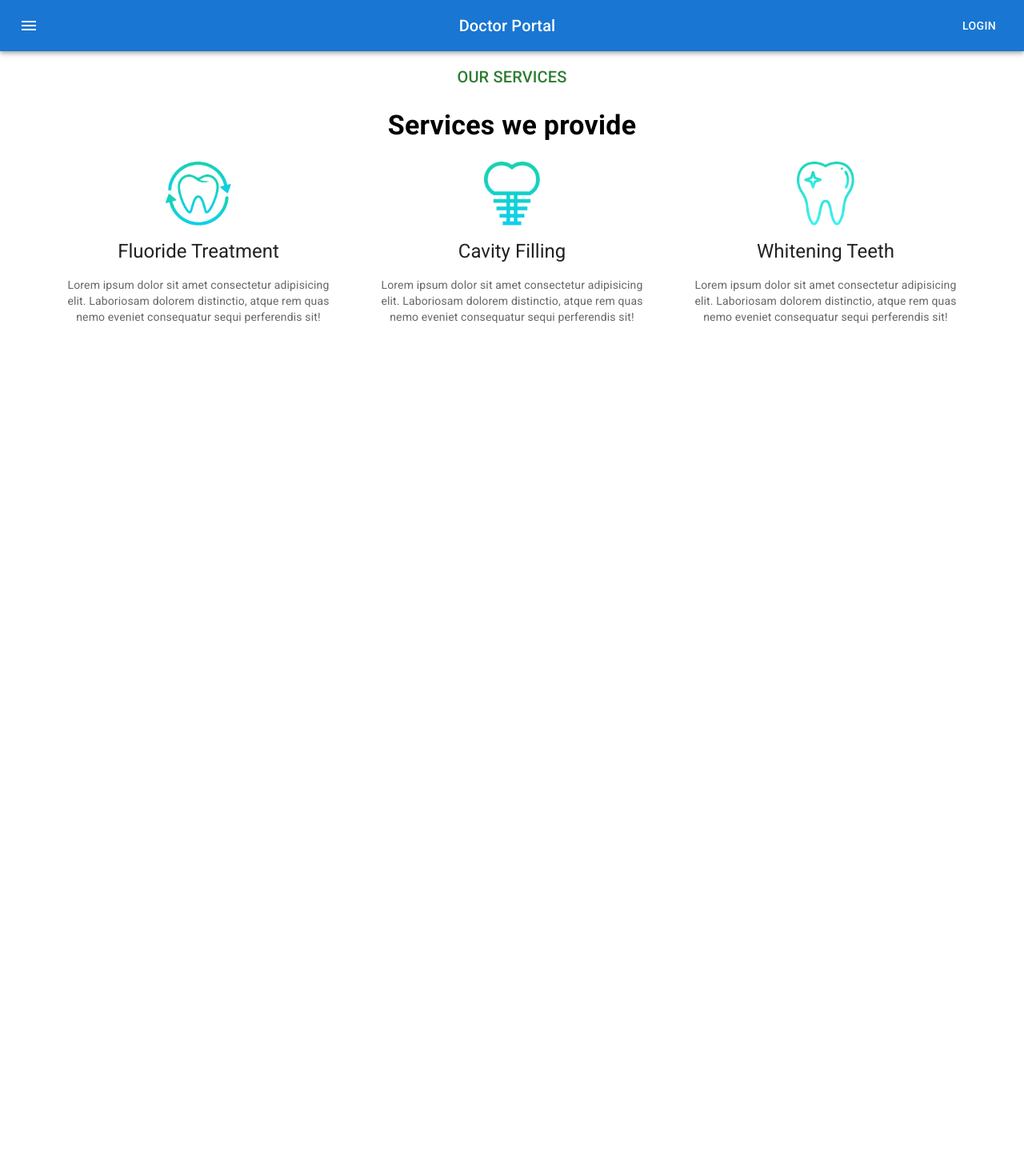
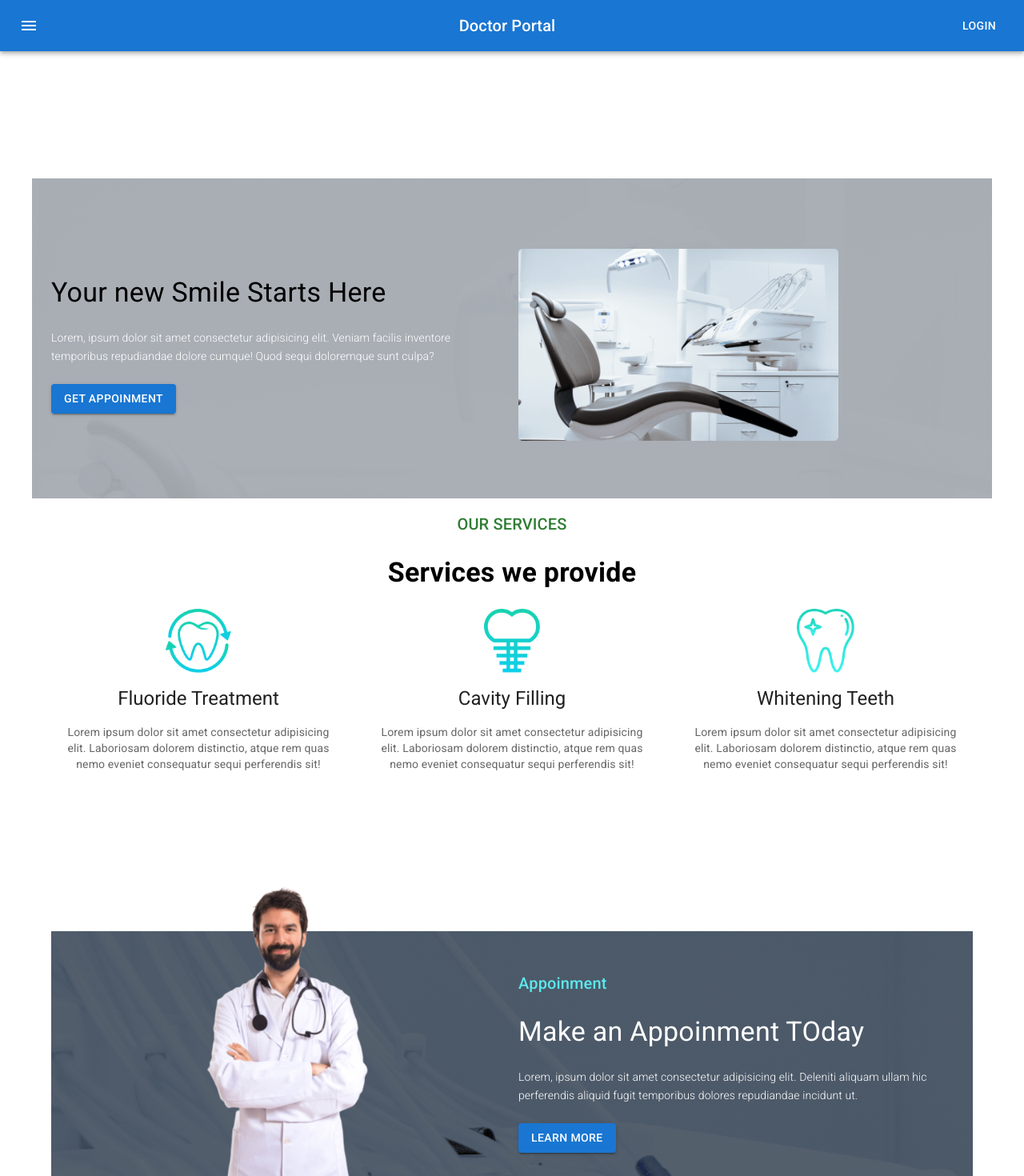
Before and after one commit to rkhademul8/doctor-portal-client, a React (Create React App) app: page / in a window 1280 px wide. Shown: the top 1470 px of the page at 80% size. Before the commit the page ends 800 px from the top, so only its background shows below. Built offline with nearby package versions, Linux system fonts and the light colour scheme.

Commit message:
appoinment_design_done

```diff
--- /dev/null
+++ b/src/Pages/Home/AppoinmentBanner/AppoinmentBanner.js
@@ -0,0 +1,49 @@
+import React from 'react';
+import Box from '@mui/material/Box';
+import Grid from '@mui/material/Grid';
+import doctor from "../../../images/doctor.png"
+import bg from "../../../images/appointment-bg.png"
+import { Button, Container, Typography } from '@mui/material';
+
+const appoinmentBanner={
+    background: `url(${bg})`,
+    backgroundColor: 'rgba(45,58,74,0.8)',
+    backgroundBlendMode:'darken, luminosity',
+    marginTop:175,
+}
+
+
+const AppoinmentBanner = () => {
+    return (
+       <Container>
+            <Box style={appoinmentBanner} sx={{ flexGrow: 1 }}>
+        <Grid container spacing={2}>
+          <Grid item xs={12} md={6}>
+            <img style={{width:'400px', marginTop:'-110px'}} src={doctor} alt="" />
+          </Grid>
+          <Grid item xs={12} md={6} sx={{display:'flex',justifyContent: 'flex-start' ,
+          alignItems:'center',
+          textAlign:'left'
+        }}>
+
+            <Box >
+            <Typography variant='h6' sx={{mb:3}} style={{color:'#5CE7ED'}}>
+                Appoinment
+            </Typography>
+            <Typography variant='h4' sx={{mb:3}}  style={{color:'white'}}>
+               Make an Appoinment TOday
+            </Typography>
+            <Typography variant='h6' sx={{mb:3}}  style={{color:'white', fontSize:14, fontWeight:300}}>
+               Lorem, ipsum dolor sit amet consectetur adipisicing elit. Deleniti aliquam ullam hic perferendis aliquid fugit temporibus dolores repudiandae incidunt ut.
+            </Typography>
+            <Button variant='contained'>Learn More</Button>
+            </Box>
+
+          </Grid>
+        </Grid>
+      </Box>
+       </Container>
+    );
+};
+
+export default AppoinmentBanner;
--- /dev/null
+++ b/src/Pages/Home/Banner/Banner.js
@@ -0,0 +1,53 @@
+import React from 'react';
+import Box from '@mui/material/Box';
+import Grid from '@mui/material/Grid';
+import { Button, Container, Typography } from '@mui/material';
+import chair from '../../../images/chair.png'
+import bg from '../../../images/bg.png'
+
+
+const BannerBg={
+    background: `url(${bg})`,
+    backgroundColor: 'rgba(45,58,74,0.4)',
+    backgroundBlendMode:'darken, luminosity',
+    marginTop:175,
+}
+
+const verticalCenter={
+    display:'flex',
+    height:400,
+    alignItems:'center',
+}
+
+const Banner = () => {
+    return (
+   <Container style={BannerBg}>
+            <Box sx={{ flexGrow: 1 }}>
+        <Grid container spacing={2}>
+          <Grid style={{...verticalCenter, textAlign:'left'}} item xs={12} md={6}>
+
+             <Box>
+
+             <Typography sx={{mb:3}} variant='h4'>
+                    Your new Smile
+                    Starts Here
+              </Typography>
+              <Typography  variant='h6' sx={{fontSize:14, color:'white', fontWeight:300,mb:3}}>
+                    Lorem, ipsum dolor sit amet consectetur adipisicing elit. Veniam facilis inventore temporibus repudiandae dolore cumque! Quod sequi doloremque sunt culpa?
+              </Typography>
+              <Button variant='contained'> Get Appoinment</Button>
+
+             </Box>
+
+          </Grid>
+          <Grid item xs={12} md={6} style={verticalCenter}>
+            <img style={{width:'400px'}} src={chair} alt="" />
+          </Grid>
+
+        </Grid>
+      </Box>
+   </Container>
+    );
+};
+
+export default Banner;
--- a/src/Pages/Home/Home/Home.js
+++ b/src/Pages/Home/Home/Home.js
@@ -1,12 +1,17 @@
 import React from 'react';
 import Navigation from '../../Shared/Navigation/Navigation';
+import AppoinmentBanner from '../AppoinmentBanner/AppoinmentBanner';
+import Banner from '../Banner/Banner';
 import Services from '../Services/Services';
 
 const Home = () => {
     return (
         <div>
             <Navigation></Navigation>
+            <Banner></Banner>
             <Services></Services>
+            <AppoinmentBanner></AppoinmentBanner>
+
         </div>
     );
 };
```
